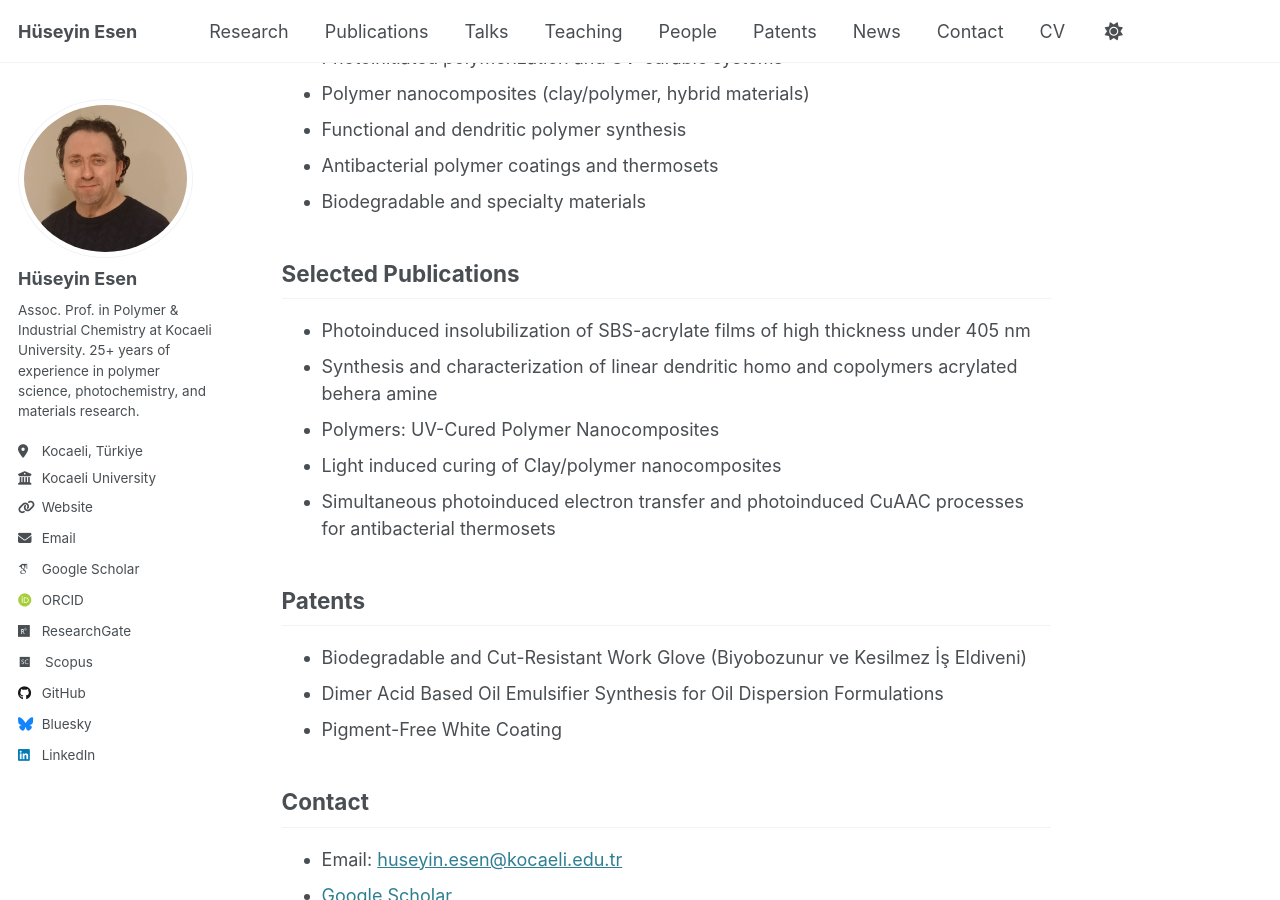
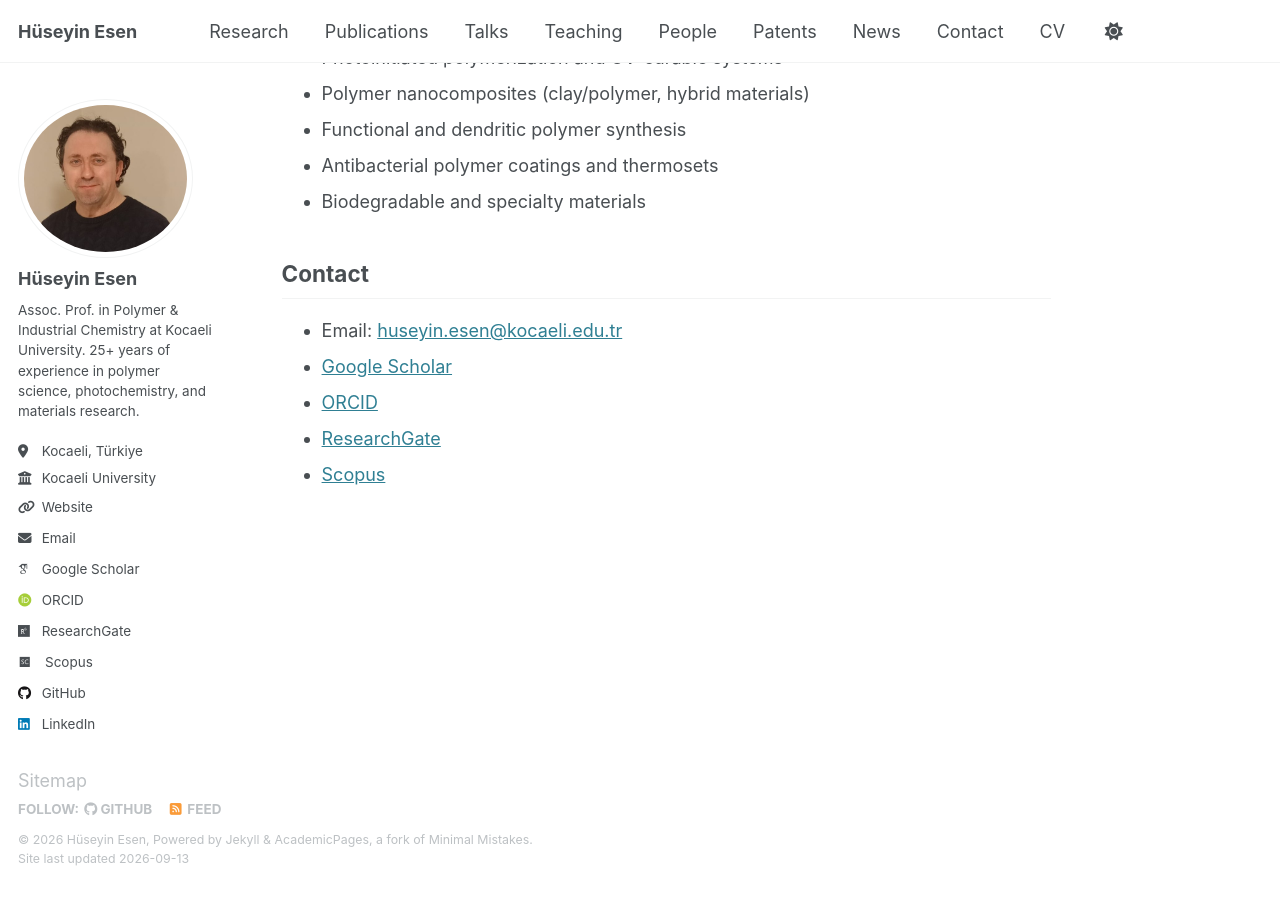
Before and after one commit to huseyin-esen/huseyin-esen.github.io, a Jekyll site: the page built from _pages/about.md, in a window 1280 px wide and 900 px high, scrolled down 412 px. Built offline with Jekyll 4.4.1, drawn with Linux system fonts in a browser that asks for light colours; some web fonts are replaced.

Commit message:
Fix site metadata, talkmap workflow, and trim landing page
- Correct repository field to huseyin-esen/huseyin-esen.github.io
- Clear placeholder Bluesky username so the broken link is hidden
- Reword News page launch entry
- Fix scrape_talks workflow: _talks/** path filter, contents:write
  permission, updated actions and Python version, workflow_dispatch
- Rename two publication files so filenames match their date fields
- Remove Selected Publications and Patents sections from landing page
  (both have dedicated pages)

Co-Authored-By: Claude Opus 5 <noreply@anthropic.com>

```diff
--- a/_config.yml
+++ b/_config.yml
@@ -15,7 +15,7 @@ name                     : &name "Hüseyin Esen"
 description              : &description "Associate Professor at Kocaeli University | Polymer & Industrial Chemistry Expert"
 url                      : https://huseyin-esen.github.io # the base hostname & protocol for your site e.g. "https://[your GitHub username].github.io"
 baseurl                  : "" # the subpath of your site, e.g. "/blog"
-repository               : "huseyin-esen/huseyin.esen.github.io"
+repository               : "huseyin-esen/huseyin-esen.github.io"
 
 # Site Author - The following control what appear as part of the author content on the side bar.
 #               If a field is blank the icon and link will not appear, otherwise it will be shown.
@@ -50,7 +50,7 @@ author:
   stackoverflow    : # User number or user number and name (i.e., use "1" or "1/jeff-atwood")
 
   # Social media
-  bluesky          : "bsky.app" # Replace this with you Bluesky username
+  bluesky          : # Replace this with you Bluesky username
   facebook         : # Username
   flickr           : # Username
   foursquare       : # Username
--- a/_pages/about.md
+++ b/_pages/about.md
@@ -19,20 +19,6 @@ In addition to my academic role, I have been working as an independent consultan
 - Antibacterial polymer coatings and thermosets
 - Biodegradable and specialty materials
 
-## Selected Publications
-
-- Photoinduced insolubilization of SBS-acrylate films of high thickness under 405 nm
-- Synthesis and characterization of linear dendritic homo and copolymers acrylated behera amine
-- Polymers: UV-Cured Polymer Nanocomposites
-- Light induced curing of Clay/polymer nanocomposites
-- Simultaneous photoinduced electron transfer and photoinduced CuAAC processes for antibacterial thermosets
-
-## Patents
-
-- Biodegradable and Cut-Resistant Work Glove (Biyobozunur ve Kesilmez İş Eldiveni)
-- Dimer Acid Based Oil Emulsifier Synthesis for Oil Dispersion Formulations
-- Pigment-Free White Coating
-
 ## Contact
 
 - Email: [huseyin.esen@kocaeli.edu.tr](mailto:huseyin.esen@kocaeli.edu.tr)
```
Also changed, not shown: _pages/news.md (+2 -2 lines), .github/workflows/scrape_talks.yml, _publications/2013-01-01-photoinduced-insolubilization-sbs-acrylate.md (renamed from _publications/2010-01-01-photoinduced-insolubilization-sbs-acrylate.md), _publications/2015-07-31-synthesis-linear-dendritic-copolymers.md (renamed from _publications/2012-01-01-synthesis-linear-dendritic-copolymers.md).
